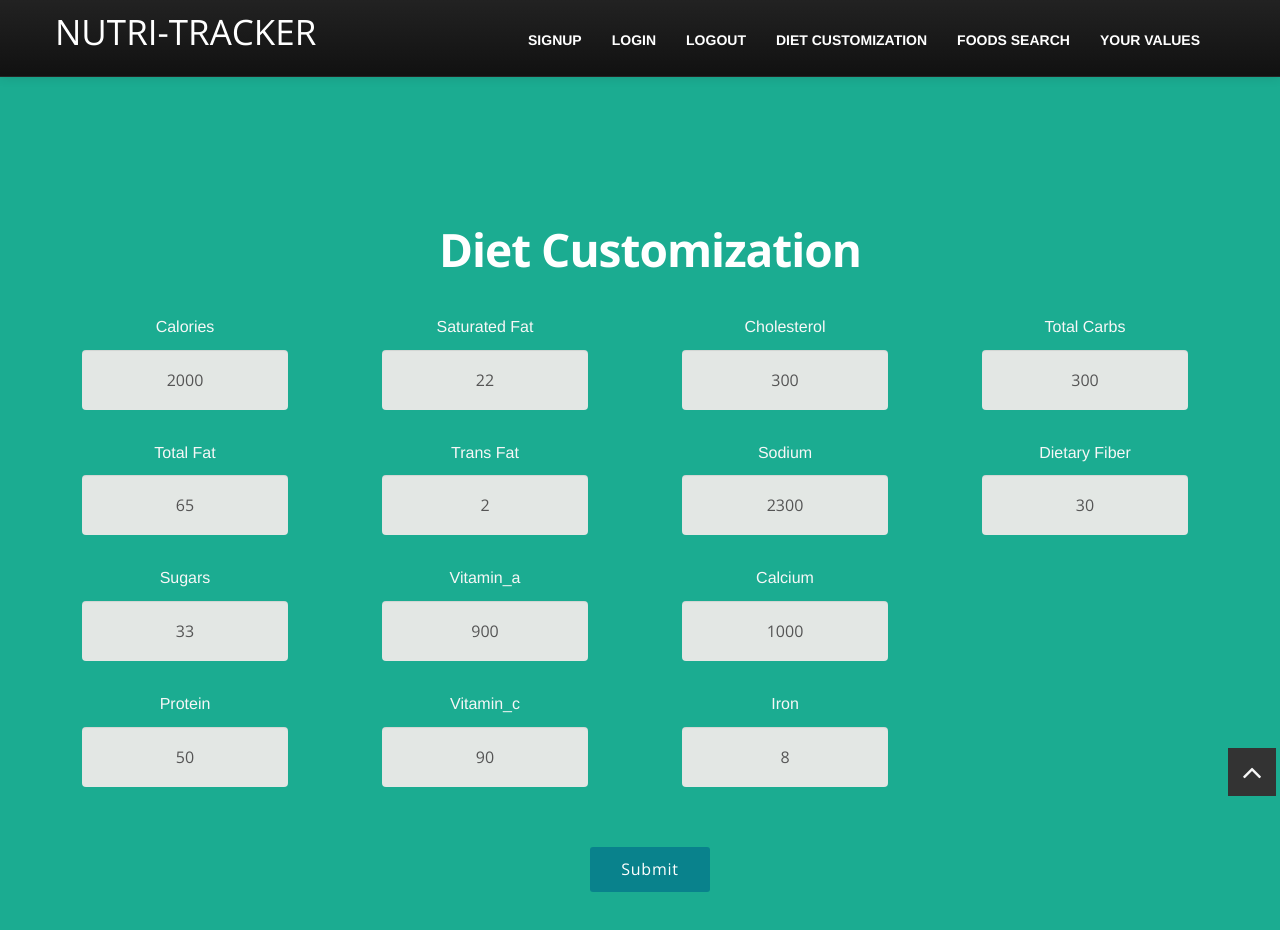
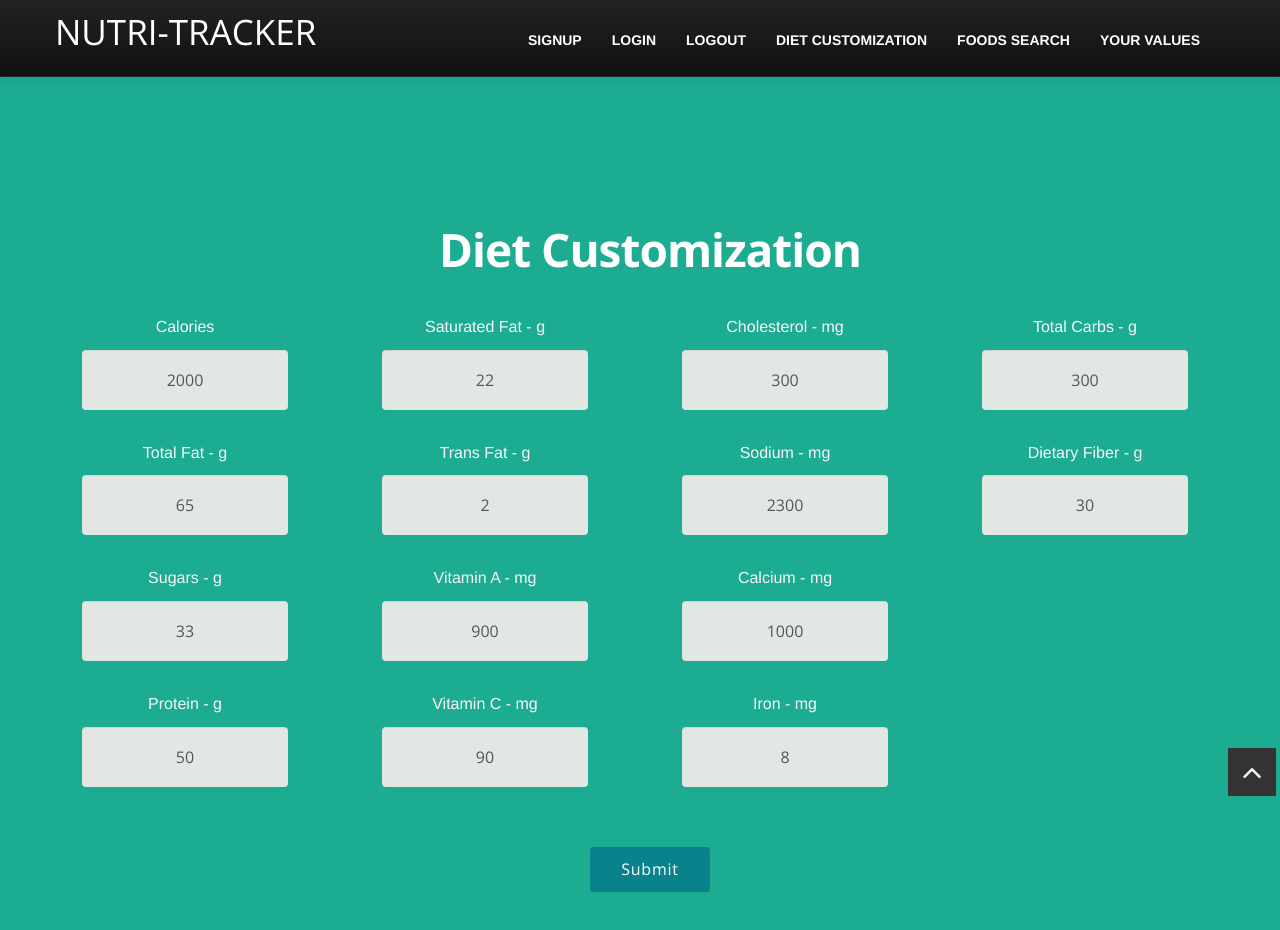
Before and after one commit to BJSummerfield/Nutritracker, a Vue app: page /diet/create in a window 1280 px wide. Shown: the top 930 px of the page. Built offline with nearby package versions, Linux system fonts and the light colour scheme; what vue-datetime would draw is missing.

Commit message:
add units to diet customize

```diff
--- a/src/views/Consumption.vue
+++ b/src/views/Consumption.vue
@@ -5,9 +5,6 @@
       <canvas id="nutrientChart"></canvas>
     </div>
     <!-- datetime search -->
-    <!-- <div v-for="thediet in diet"> -->
-      <p>{{diet.energy}}</p>
-    </div>
     <h1>Your Meals</h1>
       <label>Date: </label>
         <datetime v-model="date" zone="local" value-zone="local" class="theme-black" style="width:50%; display:inline; margin: 0 auto;"></datetime>
@@ -106,11 +103,12 @@ export default {
       this.diet = response.data;
       console.log(this.diet);
       this.loadTarget();
+      this.updateConsumptions();
+      this.createChart('nutrientChart', this.nutrientChartData);
     });
 
     this.date = this.getDate;
 
-    this.updateConsumptions();
     console.log(this.date);
   },
 
@@ -166,8 +164,7 @@ export default {
       axios.get("/api/consumptions").then(response => {
         this.consumptions = response.data;
         this.filterConsumption();
-        this.loadData();
-        this.createChart('nutrientChart', this.nutrientChartData);
+        this.updateChart();
       });
     },
 
--- a/src/views/Dietcreate.vue
+++ b/src/views/Dietcreate.vue
@@ -9,43 +9,43 @@
             	<div class="span3">
 	            	<p>Calories</p>
 	            	<input type="text" class="form-control" v-model="energy">
-								<p>Total Fat</p>
+								<p>Total Fat - g</p>
 								<input type="text" class="form-control" v-model="total_fat">
 							</div>
 							<div class="span3">
-								<p>Saturated Fat</p>
+								<p>Saturated Fat - g</p>
 								<input type="text" class="form-control" v-model="saturated_fat">
-								<p>Trans Fat</p>
+								<p>Trans Fat - g</p>
 								<input type="text" class="form-control" v-model="trans_fat">
 							</div>
 							<div class="span3">
-								<p>Cholesterol</p>
+								<p>Cholesterol - mg</p>
 								<input type="text" class="form-control" v-model="cholesterol">
-								<p>Sodium</p>
+								<p>Sodium - mg</p>
 								<input type="text" class="form-control" v-model="sodium">
 							</div>
 							<div class="span3">
-								<p>Total Carbs</p>
+								<p>Total Carbs - g</p>
 								<input type="text" class="form-control" v-model="total_carbs">
-								<p>Dietary Fiber</p>
+								<p>Dietary Fiber - g</p>
 								<input type="text" class="form-control" v-model="dietary_fiber">
 							</div>
 							<div class="span3">
-								<p>Sugars</p>
+								<p>Sugars - g</p>
 								<input type="text" class="form-control" v-model="sugars">
-								<p>Protein</p>
+								<p>Protein - g</p>
 								<input type="text" class="form-control" v-model="protein">
 							</div>
 							<div class="span3">
-								<p>Vitamin_a</p>
+								<p>Vitamin A - mg</p>
 								<input type="text" class="form-control" v-model="vitamin_a">
-								<p>Vitamin_c</p>
+								<p>Vitamin C - mg</p>
 								<input type="text" class="form-control" v-model="vitamin_c">
 							</div>
 							<div class="span3">
-								<p>Calcium</p>
+								<p>Calcium - mg</p>
 								<input type="text" class="form-control" v-model="calcium">
-								<p>Iron</p>
+								<p>Iron - mg</p>
 								<input type="text" class="form-control" v-model="iron">
 							</div>
 						</div>
--- a/src/views/Dietupdate.vue
+++ b/src/views/Dietupdate.vue
@@ -9,43 +9,43 @@
             	<div class="span3">
 	            	<p>Calories</p>
 	            	<input type="text" class="form-control" v-model="diet.energy">
-								<p>Total Fat</p>
+								<p>Total Fat - g</p>
 								<input type="text" class="form-control" v-model="diet.total_fat">
 							</div>
 							<div class="span3">
-								<p>Saturated Fat</p>
+								<p>Saturated Fat - g</p>
 								<input type="text" class="form-control" v-model="diet.saturated_fat">
-								<p>Trans Fat</p>
+								<p>Trans Fat - g</p>
 								<input type="text" class="form-control" v-model="diet.trans_fat">
 							</div>
 							<div class="span3">
-								<p>Cholesterol</p>
+								<p>Cholesterol - mg</p>
 								<input type="text" class="form-control" v-model="diet.cholesterol">
-								<p>Sodium</p>
+								<p>Sodium - mg</p>
 								<input type="text" class="form-control" v-model="diet.sodium">
 							</div>
 							<div class="span3">
-								<p>Total Carbs</p>
+								<p>Total Carbs - g</p>
 								<input type="text" class="form-control" v-model="diet.total_carbs">
-								<p>Dietary Fiber</p>
+								<p>Dietary Fiber - g</p>
 								<input type="text" class="form-control" v-model="diet.dietary_fiber">
 							</div>
 							<div class="span3">
-								<p>Sugars</p>
+								<p>Sugars - g</p>
 								<input type="text" class="form-control" v-model="diet.sugars">
-								<p>Protein</p>
+								<p>Protein - g</p>
 								<input type="text" class="form-control" v-model="diet.protein">
 							</div>
 							<div class="span3">
-								<p>Vitamin A</p>
+								<p>Vitamin A - mg</p>
 								<input type="text" class="form-control" v-model="diet.vitamin_a">
-								<p>Vitamin C</p>
+								<p>Vitamin C - mg</p>
 								<input type="text" class="form-control" v-model="diet.vitamin_c">
 							</div>
 							<div class="span3">
-								<p>Calcium</p>
+								<p>Calcium - mg</p>
 								<input type="text" class="form-control" v-model="diet.calcium">
-								<p>Iron</p>
+								<p>Iron - mg</p>
 								<input type="text" class="form-control" v-model="diet.iron">
 							</div>
 						</div>
--- a/src/views/Signup.vue
+++ b/src/views/Signup.vue
@@ -65,6 +65,7 @@ export default {
         })
         .catch(error => {
           this.errors = error.response.data.errors;
+          console.log(this.errors)
         });
     }
   }
```
